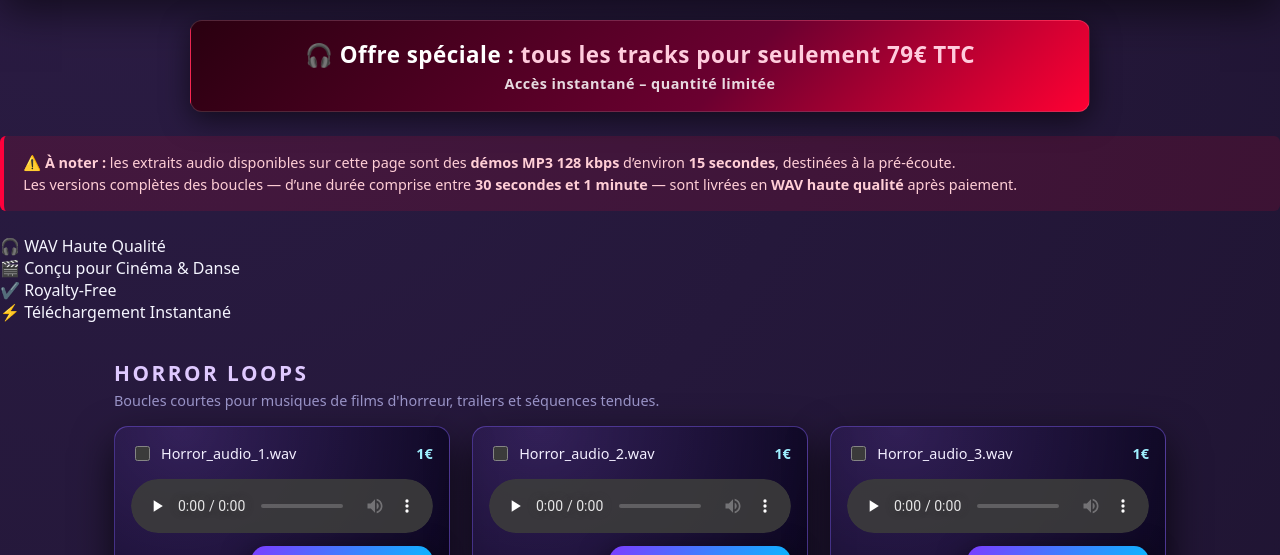
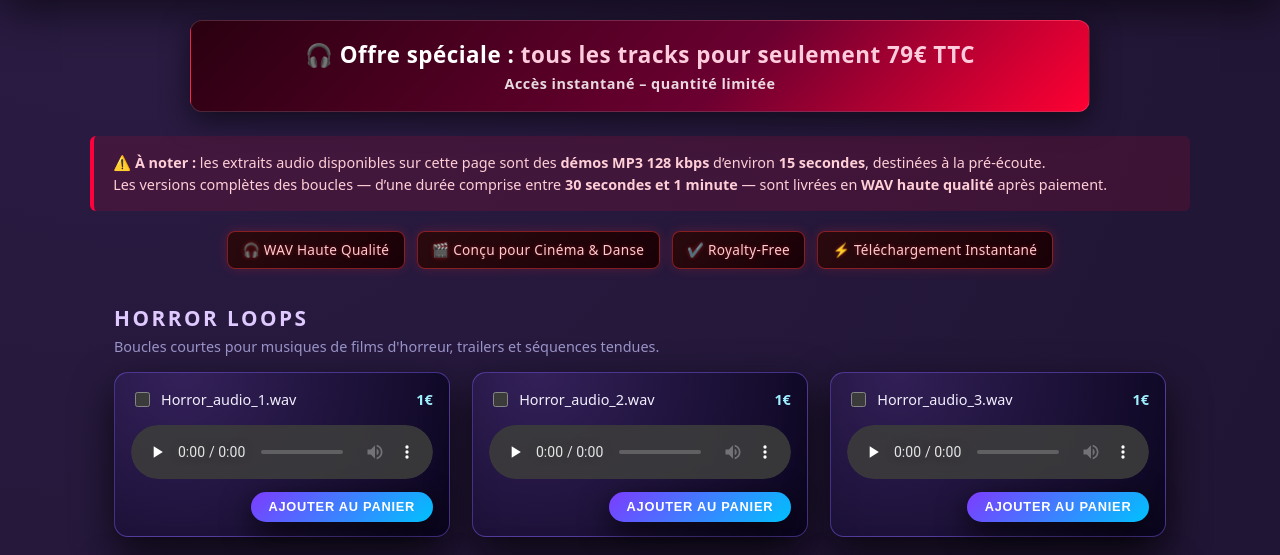
Before and after one commit to vincentbastille10/cinema_loops_shopping, a Flask app: page / in a window 1280 px wide. Shown: the part 152-707 px from the top of the page. Run offline with Flask 3, Linux system fonts and the light colour scheme; some libraries are stand-ins or nearby versions.

Commit message:
Update styles.css

```diff
--- a/static/styles.css
+++ b/static/styles.css
@@ -127,6 +127,47 @@ h2 {
   margin: 0 0 1rem;
   font-size: 0.9rem;
   color: #9b95c9;
+}
+
+/* ========== NOTE DEMO MP3 / WAV ========== */
+
+.demo-note {
+  margin: 1.5rem auto 0.8rem;
+  max-width: 1100px;
+  padding: 1rem 1.2rem;
+  background: rgba(255, 0, 40, 0.12);
+  border-left: 4px solid #ff003c;
+  border-radius: 6px;
+  font-size: 0.9rem;
+  color: #ffced6;
+  line-height: 1.5;
+  font-weight: 400;
+}
+
+/* ========== BADGES PRO ========== */
+
+.pro-badges {
+  max-width: 1100px;
+  margin: 1.2rem auto 1.5rem;
+  padding: 0 1.5rem;
+  display: flex;
+  flex-wrap: wrap;
+  gap: 0.75rem;
+  justify-content: center;
+}
+
+.pro-badges .badge {
+  padding: 0.55rem 0.9rem;
+  background: linear-gradient(135deg, #2a0a0e, #190007);
+  border: 1px solid rgba(255, 60, 60, 0.45);
+  border-radius: 8px;
+  font-size: 0.85rem;
+  color: #ffc9d0;
+  letter-spacing: 0.3px;
+  text-shadow: 0 0 4px rgba(255, 40, 40, 0.4);
+  box-shadow: 0 0 12px rgba(255, 40, 40, 0.2);
+  backdrop-filter: blur(4px);
+  white-space: nowrap;
 }
 
 /* ========== LISTE DES LOOPS ========== */
@@ -355,15 +396,9 @@ footer {
   .loop-list {
     grid-template-columns: 1fr;
   }
+
+  .demo-note,
+  .pro-badges {
+    padding-inline: 1.1rem;
+  }
 }
-.demo-note {
-  margin: 1.5rem 0;
-  padding: 1rem 1.2rem;
-  background: rgba(255, 0, 40, 0.12);
-  border-left: 4px solid #ff003c;
-  border-radius: 6px;
-  font-size: 0.9rem;
-  color: #ffced6;
-  line-height: 1.5;
-  font-weight: 400;
-}
```
